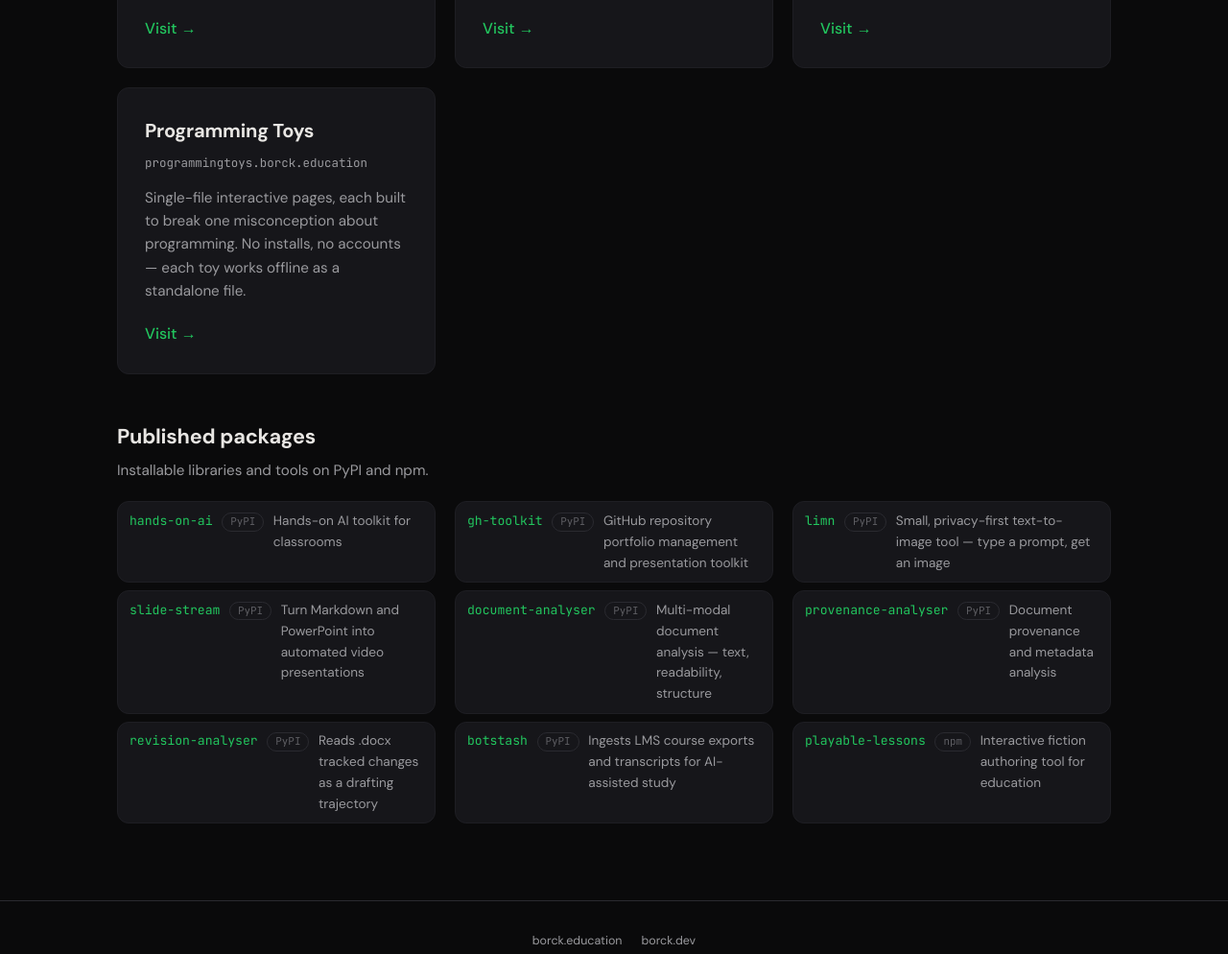
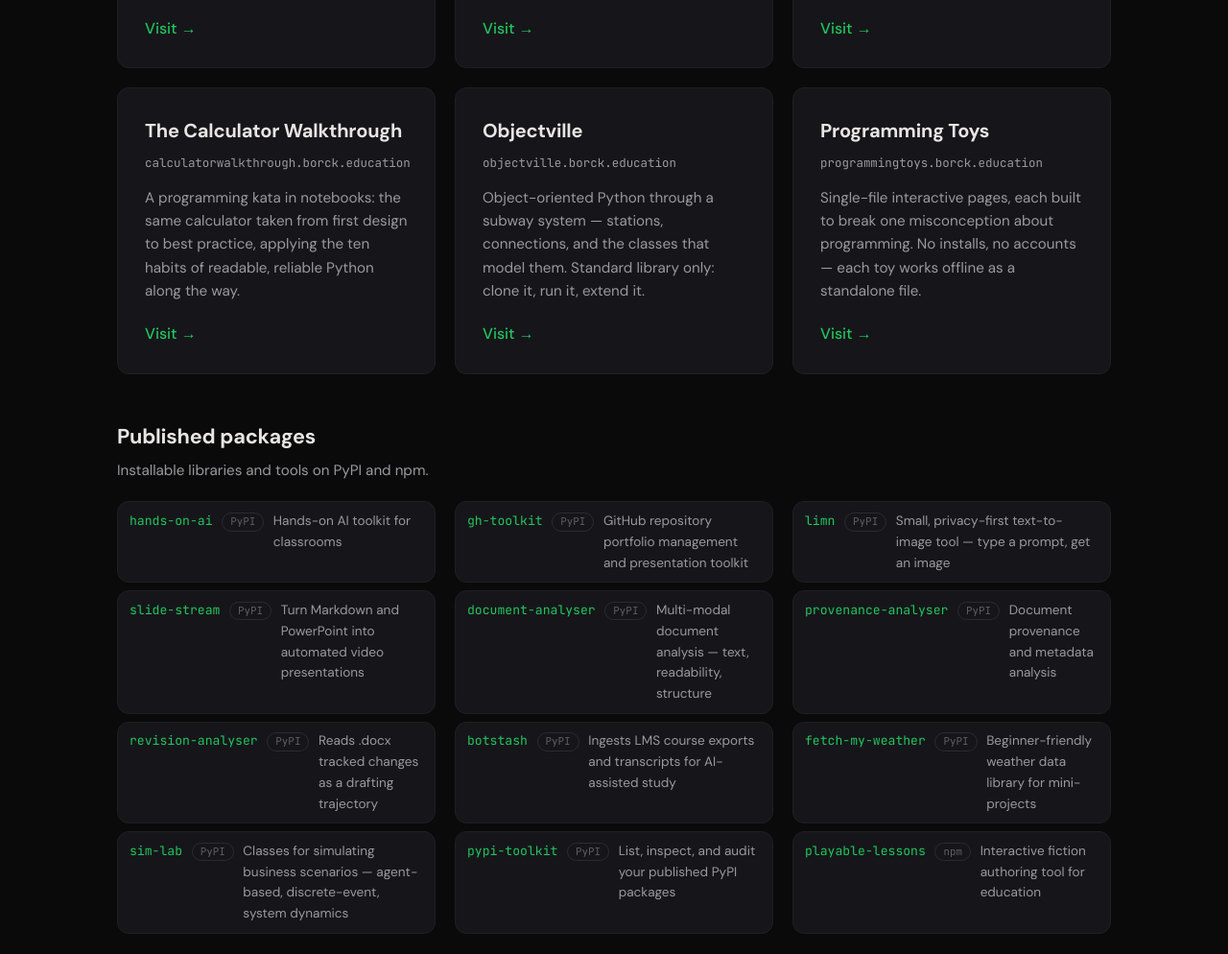
Before and after one commit to michael-borck/programming.borck.education, a plain HTML site: page index.html in a window 1280 px wide. Shown: the part 655-1649 px from the top of the page at 96% size. Drawn offline with Linux system fonts and the light colour scheme.

Commit message:
Add Calculator Walkthrough and Objectville cards; three more PyPI packages
Co-Authored-By: Claude Fable 5 <noreply@anthropic.com>

```diff
--- a/index.html
+++ b/index.html
@@ -52,6 +52,20 @@
   </div>
 
   <div class="card">
+    <h3>The Calculator Walkthrough</h3>
+    <div class="domain">calculatorwalkthrough.borck.education</div>
+    <p>A programming kata in notebooks: the same calculator taken from first design to best practice, applying the ten habits of readable, reliable Python along the way.</p>
+    <a class="visit" href="https://calculatorwalkthrough.borck.education">Visit →</a>
+  </div>
+
+  <div class="card">
+    <h3>Objectville</h3>
+    <div class="domain">objectville.borck.education</div>
+    <p>Object-oriented Python through a subway system — stations, connections, and the classes that model them. Standard library only: clone it, run it, extend it.</p>
+    <a class="visit" href="https://objectville.borck.education">Visit →</a>
+  </div>
+
+  <div class="card">
     <h3>Programming Toys</h3>
     <div class="domain">programmingtoys.borck.education</div>
     <p>Single-file interactive pages, each built to break one misconception about programming. No installs, no accounts — each toy works offline as a standalone file.</p>
@@ -72,6 +86,9 @@
     <li><a href="https://pypi.org/project/provenance-analyser/">provenance-analyser</a><span class="pkg-reg">PyPI</span><span class="pkg-desc">Document provenance and metadata analysis</span></li>
     <li><a href="https://pypi.org/project/revision-analyser/">revision-analyser</a><span class="pkg-reg">PyPI</span><span class="pkg-desc">Reads .docx tracked changes as a drafting trajectory</span></li>
     <li><a href="https://pypi.org/project/botstash/">botstash</a><span class="pkg-reg">PyPI</span><span class="pkg-desc">Ingests LMS course exports and transcripts for AI-assisted study</span></li>
+    <li><a href="https://pypi.org/project/fetch-my-weather/">fetch-my-weather</a><span class="pkg-reg">PyPI</span><span class="pkg-desc">Beginner-friendly weather data library for mini-projects</span></li>
+    <li><a href="https://pypi.org/project/sim-lab/">sim-lab</a><span class="pkg-reg">PyPI</span><span class="pkg-desc">Classes for simulating business scenarios — agent-based, discrete-event, system dynamics</span></li>
+    <li><a href="https://pypi.org/project/pypi-toolkit/">pypi-toolkit</a><span class="pkg-reg">PyPI</span><span class="pkg-desc">List, inspect, and audit your published PyPI packages</span></li>
     <li><a href="https://www.npmjs.com/package/playable-lessons">playable-lessons</a><span class="pkg-reg">npm</span><span class="pkg-desc">Interactive fiction authoring tool for education</span></li>
   </ul>
 </section>
```
Also changed, not shown: 1 other file.
